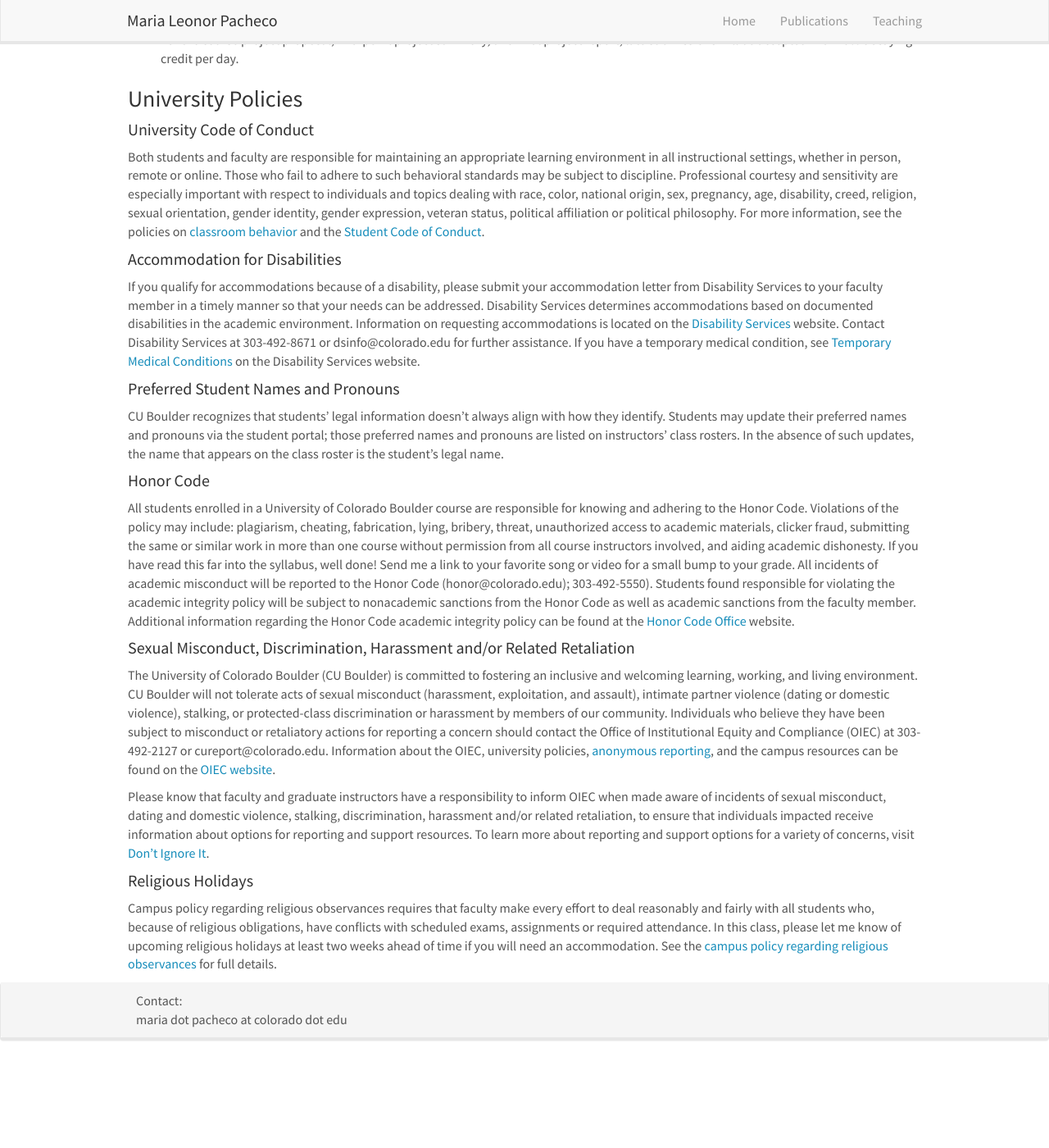
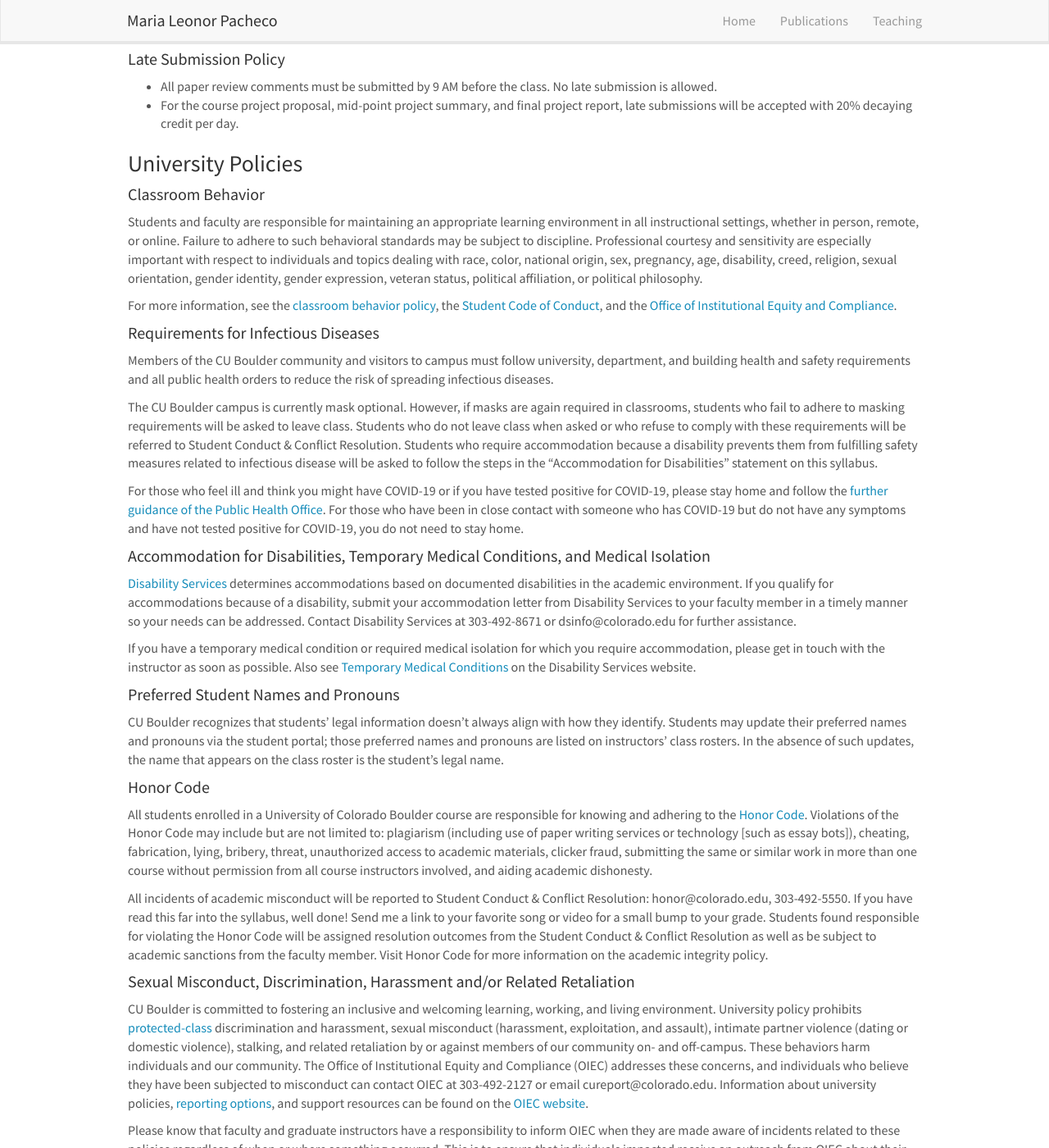
Before and after one commit to mlpacheco/mlpacheco.github.io, a Jekyll site: the page built from _pages/nesymnlp.md, in a window 1280 px wide and 1400 px high, scrolled down 5180 px. Shown: the whole window at 82% size. Built offline with Jekyll 4.4.1, drawn with Linux system fonts in a browser that asks for light colours; nearby versions of some CDN libraries; before the commit the page ends 6471 px from its top, so only the background shows below that; some of the changed text lies outside the part shown.

Commit message:
Update nesymnlp.md

```diff
--- a/_pages/nesymnlp.md
+++ b/_pages/nesymnlp.md
@@ -11,7 +11,10 @@ permalink: /teaching/nesymnlp
 **Instructor**: Maria L. Pacheco<br>
 **Class times**: Tue/Thu 11:00 am-12:15 pm<br>
 **Class location:** ECCR 1B55<br>
-**Office hours:** TBD
+**Office hours:**
+- Location: ECOT 822
+- Thursdays before class: 9:30 to 10:45 am, no appointment needed
+- By appointment: https://mlpacheco.youcanbook.me/
 
 ### Course Description and Learning Objectives
 
@@ -226,28 +229,48 @@ date unless there are extenuating circumstances.
 
 ### University Policies
 
-#### University Code of Conduct
+#### Classroom Behavior
 
-Both students and faculty are responsible for maintaining an appropriate learning environment in all instructional settings, whether in person, remote or online. Those who fail to adhere to such behavioral standards may be subject to discipline. Professional courtesy and sensitivity are especially important with respect to individuals and topics dealing with race, color, national origin, sex, pregnancy, age, disability, creed, religion, sexual orientation, gender identity, gender expression, veteran status, political affiliation or political philosophy. For more information, see the policies on [classroom behavior](https://www.colorado.edu/policies/student-classroom-course-related-behavior) and the [Student Code of Conduct](https://www.colorado.edu/sccr/student-conduct).
+Students and faculty are responsible for maintaining an appropriate learning environment in all instructional settings, whether in person, remote, or online. Failure to adhere to such behavioral standards may be subject to discipline. Professional courtesy and sensitivity are especially important with respect to individuals and topics dealing with race, color, national origin, sex, pregnancy, age, disability, creed, religion, sexual orientation, gender identity, gender expression, veteran status, political affiliation, or political philosophy.
 
-#### Accommodation for Disabilities
+For more information, see the [classroom behavior policy](https://www.colorado.edu/policies/student-classroom-course-related-behavior), the [Student Code of Conduct](https://www.colorado.edu/sccr/student-conduct), and the [Office of Institutional Equity and Compliance](https://www.colorado.edu/oiec/).
 
-If you qualify for accommodations because of a disability, please submit your accommodation letter from Disability Services to your faculty member in a timely manner so that your needs can be addressed. Disability Services determines accommodations based on documented disabilities in the academic environment. Information on requesting accommodations is located on the [Disability Services](https://www.colorado.edu/disabilityservices/) website. Contact Disability Services at 303-492-8671 or dsinfo@colorado.edu for further assistance. If you have a temporary medical condition, see [Temporary Medical Conditions](https://www.colorado.edu/disabilityservices/students/temporary-medical-conditions) on the Disability Services website.
+#### Requirements for Infectious Diseases
+
+Members of the CU Boulder community and visitors to campus must follow university, department, and building health and safety requirements and all public health orders to reduce the risk of spreading infectious diseases.
+
+The CU Boulder campus is currently mask optional. However, if masks are again required in classrooms, students who fail to adhere to masking requirements will be asked to leave class. Students who do not leave class when asked or who refuse to comply with these requirements will be referred to Student Conduct & Conflict Resolution. Students who require accommodation because a disability prevents them from fulfilling safety measures related to infectious disease will be asked to follow the steps in the “Accommodation for Disabilities” statement on this syllabus.
+
+For those who feel ill and think you might have COVID-19 or if you have tested positive for COVID-19, please stay home and follow the [further guidance of the Public Health Office](https://www.colorado.edu/healthcenter/coronavirus-updates/symptoms-and-what-do-if-you-feel-sick). For those who have been in close contact with someone who has COVID-19 but do not have any symptoms and have not tested positive for COVID-19, you do not need to stay home.
+
+#### Accommodation for Disabilities, Temporary Medical Conditions, and Medical Isolation
+
+[Disability Services](https://www.colorado.edu/disabilityservices/) determines accommodations based on documented disabilities in the academic environment. If you qualify for accommodations because of a disability, submit your accommodation letter from Disability Services to your faculty member in a timely manner so your needs can be addressed. Contact Disability Services at 303-492-8671 or dsinfo@colorado.edu for further assistance.
+
+If you have a temporary medical condition or required medical isolation for which you require accommodation, please get in touch with the instructor as soon as possible. Also see [Temporary Medical Conditions](https://www.colorado.edu/disabilityservices/students/temporary-medical-conditions) on the Disability Services website.
 
 #### Preferred Student Names and Pronouns
 
-CU Boulder recognizes that students’ legal information doesn’t always align with how they identify. Students may update their preferred names and pronouns via the student portal; those preferred names and pronouns are listed on instructors’ class rosters. In the absence of such updates, the name that appears on the class roster is the student’s legal name.
+CU Boulder recognizes that students' legal information doesn't always align with how they identify. Students may update their preferred names and pronouns via the student portal; those preferred names and pronouns are listed on instructors' class rosters. In the absence of such updates, the name that appears on the class roster is the student's legal name.
 
 #### Honor Code
 
-All students enrolled in a University of Colorado Boulder course are responsible for knowing and adhering to the Honor Code. Violations of the policy may include: plagiarism, cheating, fabrication, lying, bribery, threat, unauthorized access to academic materials, clicker fraud, submitting the same or similar work in more than one course without permission from all course instructors involved, and aiding academic dishonesty. If you have read this far into the syllabus, well done! Send me a link to your favorite song or video for a small bump to your grade. All incidents of academic misconduct will be reported to the Honor Code (honor@colorado.edu); 303-492-5550). Students found responsible for violating the academic integrity policy will be subject to nonacademic sanctions from the Honor Code as well as academic sanctions from the faculty member. Additional information regarding the Honor Code academic integrity policy can be found at the [Honor Code Office](https://www.colorado.edu/sccr/honor-code) website.
+All students enrolled in a University of Colorado Boulder course are responsible for knowing and adhering to the [Honor Code](https://www.colorado.edu/sccr/honor-code). Violations of the Honor Code may include but are not limited to: plagiarism (including use of paper writing services or technology [such as essay bots]), cheating, fabrication, lying, bribery, threat, unauthorized access to academic materials, clicker fraud, submitting the same or similar work in more than one course without permission from all course instructors involved, and aiding academic dishonesty.
+
+All incidents of academic misconduct will be reported to Student Conduct & Conflict Resolution: honor@colorado.edu, 303-492-5550. If you have read this far into the syllabus, well done! Send me a link to your favorite song or video for a small bump to your grade. Students found responsible for violating the Honor Code will be assigned resolution outcomes from the Student Conduct & Conflict Resolution as well as be subject to academic sanctions from the faculty member. Visit Honor Code for more information on the academic integrity policy.
 
 #### Sexual Misconduct, Discrimination, Harassment and/or Related Retaliation
 
-The University of Colorado Boulder (CU Boulder) is committed to fostering an inclusive and welcoming learning, working, and living environment. CU Boulder will not tolerate acts of sexual misconduct (harassment, exploitation, and assault), intimate partner violence (dating or domestic violence), stalking, or protected-class discrimination or harassment by members of our community. Individuals who believe they have been subject to misconduct or retaliatory actions for reporting a concern should contact the Office of Institutional Equity and Compliance (OIEC) at 303-492-2127 or cureport@colorado.edu. Information about the OIEC, university policies, [anonymous reporting](https://cuboulder.qualtrics.com/jfe/form/SV_0PnqVK4kkIJIZnf), and the campus resources can be found on the [OIEC website](https://www.colorado.edu/oiec/).
+CU Boulder is committed to fostering an inclusive and welcoming learning, working, and living environment. University policy prohibits [protected-class](https://www.colorado.edu/oiec/policies/discrimination-harassment-policy/protected-class-definitions) discrimination and harassment, sexual misconduct (harassment, exploitation, and assault), intimate partner violence (dating or domestic violence), stalking, and related retaliation by or against members of our community on- and off-campus. These behaviors harm individuals and our community. The Office of Institutional Equity and Compliance (OIEC) addresses these concerns, and individuals who believe they have been subjected to misconduct can contact OIEC at 303-492-2127 or email cureport@colorado.edu. Information about university policies, [reporting options](https://www.colorado.edu/oiec/reporting-resolutions/making-report), and support resources can be found on the [OIEC website](https://www.colorado.edu/oiec/reporting-resolutions/making-report).
 
-Please know that faculty and graduate instructors have a responsibility to inform OIEC when made aware of incidents of sexual misconduct, dating and domestic violence, stalking, discrimination, harassment and/or related retaliation, to ensure that individuals impacted receive information about options for reporting and support resources. To learn more about reporting and support options for a variety of concerns, visit [Don’t Ignore It](https://www.colorado.edu/dontignoreit/).
+Please know that faculty and graduate instructors have a responsibility to inform OIEC when they are made aware of incidents related to these policies regardless of when or where something occurred. This is to ensure that individuals impacted receive an outreach from OIEC about their options for addressing a concern and the support resources available. To learn more about reporting and support resources for a variety of issues, visit [Don’t Ignore It](https://www.colorado.edu/dontignoreit/).
 
 #### Religious Holidays
 
 Campus policy regarding religious observances requires that faculty make every effort to deal reasonably and fairly with all students who, because of religious obligations, have conflicts with scheduled exams, assignments or required attendance. In this class, please let me know of upcoming religious holidays at least two weeks ahead of time if you will need an accommodation. See the [campus policy regarding religious observances](https://www.colorado.edu/policies/observance-religious-holidays-absences-classes-or-exams) for full details.
+
+#### Mental Health and Wellness
+
+The University of Colorado Boulder is committed to the well-being of all students. If you are struggling with personal stressors, mental health or substance use concerns that are impacting academic or daily life, please contact [Counseling and Psychiatric Services (CAPS)](https://www.colorado.edu/counseling/) located in C4C or call (303) 492-2277, 24/7.
+
+Free and unlimited telehealth is also available through Academic Live Care. The [Academic Live Care](https://www.colorado.edu/health/academiclivecare) site also provides information about additional wellness services on campus that are available to students.
```
